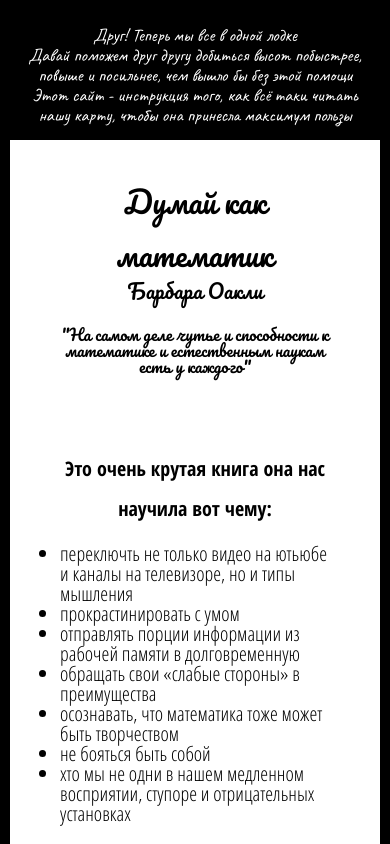
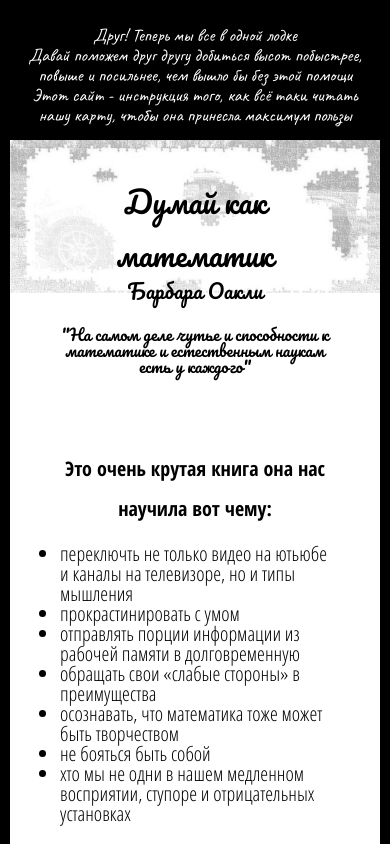
Before and after one commit to neveroer/mindmap, a plain HTML site: page index.html in a window 390 px wide. Shown: the top 844 px of the page. Drawn offline with Linux system fonts and the light colour scheme.

Commit message:
update media

```diff
--- a/styles.css
+++ b/styles.css
@@ -197,7 +197,7 @@ table {
   }
 
   .title {
-    background-image: url(/img/qwerty.jpg);
+    background-image: url(qwerty.jpg);
     background-size: 100%;
     background-repeat: no-repeat; /*добавила, чтоб не повторялась картинка*/
   }
```
